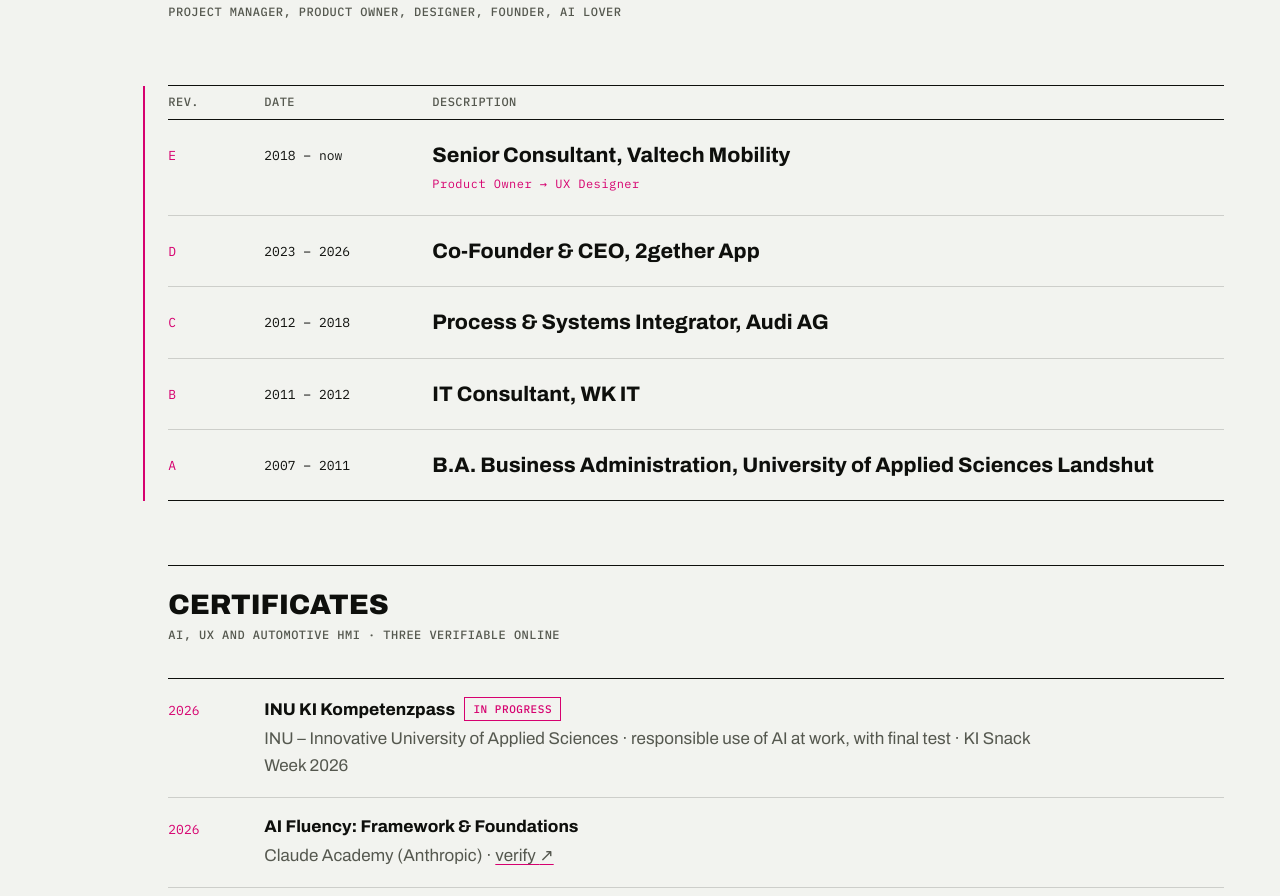
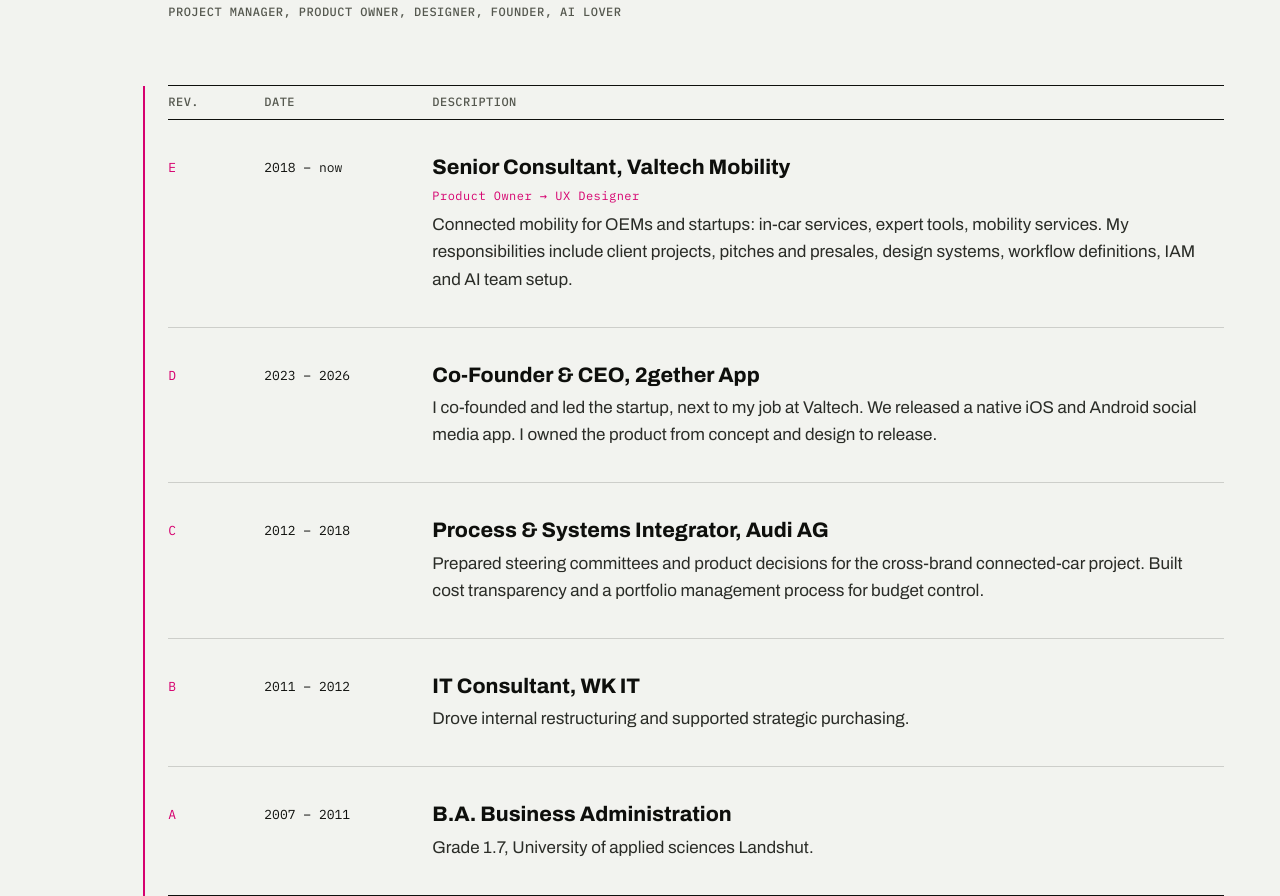
Before and after one commit to ngsgg58794-lab/julia-wimmer.com, a plain HTML site: page index.html in a window 1280 px wide. Shown: the part 858-1754 px from the top of the page. Drawn offline with Linux system fonts and the light colour scheme.

Commit message:
Path: description texts back under each station
Julia preferred the path with texts. "Personal projects" stays out,
Valtech stays "Senior Consultant" with the role line, the B.A. row has
its grade again.

Co-Authored-By: Claude Opus 5.5 <noreply@anthropic.com>
Claude-Session: https://claude.ai/code/session_01MCYRdYCbCeYvWa9G2Rou4q

```diff
--- a/de.js
+++ b/de.js
@@ -29,7 +29,11 @@ window.JW_DE={
 "B.A. Business Administration": "B.A. Betriebswirtschaft",
 "Product Owner → UX Designer": "Product Owner → UX Designerin",
 "Click or tap a line for details": "Für Details eine Zeile antippen",
-"B.A. Business Administration, University of Applied Sciences Landshut": "B.A. Betriebswirtschaft, Hochschule Landshut",
+"Connected mobility for OEMs and startups: in-car services, expert tools, mobility services. My responsibilities include client projects, pitches and presales, design systems, workflow definitions, IAM and AI team setup.": "Connected Mobility für OEMs und Startups: In-Car-Services, Expert Tools, Mobility Services. Zu meinen Aufgaben gehören Kundenprojekte, Pitches und Presales, Design Systems, Workflow-Definitionen, IAM und KI-Team-Setup.",
+"I co-founded and led the startup, next to my job at Valtech. We released a native iOS and Android social media app. I owned the product from concept and design to release.": "Ich habe das Startup mitgegründet und geleitet, neben meinem Job bei Valtech. Wir haben eine native Social-Media-App für iOS und Android veröffentlicht. Ich habe das Produkt verantwortet, von Konzept und Design bis zum Release.",
+"Prepared steering committees and product decisions for the cross-brand connected-car project. Built cost transparency and a portfolio management process for budget control.": "Gremien und Produktentscheidungen im markenübergreifenden Projekt Connected Car vorbereitet. Kostentransparenz und einen Portfoliomanagementprozess für die Budgetsteuerung aufgebaut.",
+"Drove internal restructuring and supported strategic purchasing.": "Interne Restrukturierung vorangetrieben und den strategischen Einkauf unterstützt.",
+"Grade 1.7, University of applied sciences Landshut.": "Note 1,7, Hochschule Landshut.",
 "Selected work": "Ausgewählte Projekte",
 "Team workflows & AI rollout": "Team-Workflows & KI-Einführung",
 "Digitalization": "Digitalisierung",
--- a/index.html
+++ b/index.html
@@ -223,7 +223,7 @@ button[aria-expanded="true"] .sg svg{transform:rotate(45deg)}
 .rev{border-top:1px solid var(--ink)}
 .rev .hd,.rev .row{display:grid;grid-template-columns:4.5rem 9rem minmax(0,1fr);gap:6px 24px}
 .rev .hd{padding:8px 0;color:var(--grey);border-bottom:1px solid var(--ink)}
-.rev .row{padding:22px 0;border-bottom:1px solid var(--line)}
+.rev .row{padding:34px 0;border-bottom:1px solid var(--line)}
 .rev .row:last-child{border-bottom-color:var(--ink)}
 .rev .r{font-family:var(--mono);font-size:.8125rem;color:var(--mag);padding-top:4px}
 .rev .d{font-family:var(--mono);font-size:.8125rem;padding-top:4px}
@@ -745,11 +745,11 @@ html[lang="de"] .hero h1{font-stretch:98%}
 <div id="path-body" class="pnl open"><div class="pin"><div class="pad">
 <div class="rev indent">
 <div class="hd mono" aria-hidden="true"><span>Rev.</span><span>Date</span><span>Description</span></div>
-<div class="row rv"><span class="r">E</span><p class="d">2018 – now</p><div><h3>Senior Consultant, Valtech Mobility</h3><p class="sub">Product Owner &#8594; UX Designer</p></div></div>
-<div class="row rv"><span class="r">D</span><p class="d">2023 – 2026</p><div><h3>Co-Founder &amp; CEO, 2gether App</h3></div></div>
-<div class="row rv"><span class="r">C</span><p class="d">2012 – 2018</p><div><h3>Process &amp; Systems Integrator, Audi AG</h3></div></div>
-<div class="row rv"><span class="r">B</span><p class="d">2011 – 2012</p><div><h3>IT Consultant, WK IT</h3></div></div>
-<div class="row rv"><span class="r">A</span><p class="d">2007 – 2011</p><div><h3>B.A. Business Administration, University of Applied Sciences Landshut</h3></div></div>
+<div class="row rv"><span class="r">E</span><p class="d">2018 – now</p><div><h3>Senior Consultant, Valtech Mobility</h3><p class="sub">Product Owner &#8594; UX Designer</p><p class="t">Connected mobility for OEMs and startups: in-car services, expert tools, mobility services. My responsibilities include client projects, pitches and presales, design systems, workflow definitions, IAM and AI team setup.</p></div></div>
+<div class="row rv"><span class="r">D</span><p class="d">2023 – 2026</p><div><h3>Co-Founder &amp; CEO, 2gether App</h3><p class="t">I co-founded and led the startup, next to my job at Valtech. We released a native iOS and Android social media app. I owned the product from concept and design to release.</p></div></div>
+<div class="row rv"><span class="r">C</span><p class="d">2012 – 2018</p><div><h3>Process &amp; Systems Integrator, Audi AG</h3><p class="t">Prepared steering committees and product decisions for the cross-brand connected-car project. Built cost transparency and a portfolio management process for budget control.</p></div></div>
+<div class="row rv"><span class="r">B</span><p class="d">2011 – 2012</p><div><h3>IT Consultant, WK IT</h3><p class="t">Drove internal restructuring and supported strategic purchasing.</p></div></div>
+<div class="row rv"><span class="r">A</span><p class="d">2007 – 2011</p><div><h3>B.A. Business Administration</h3><p class="t">Grade 1.7, University of applied sciences Landshut.</p></div></div>
 </div>
 <div class="indent">
 <div class="wsub" id="certificates"><h3>Certificates</h3><p class="mono">AI, UX and automotive HMI · three verifiable online</p></div>
```
